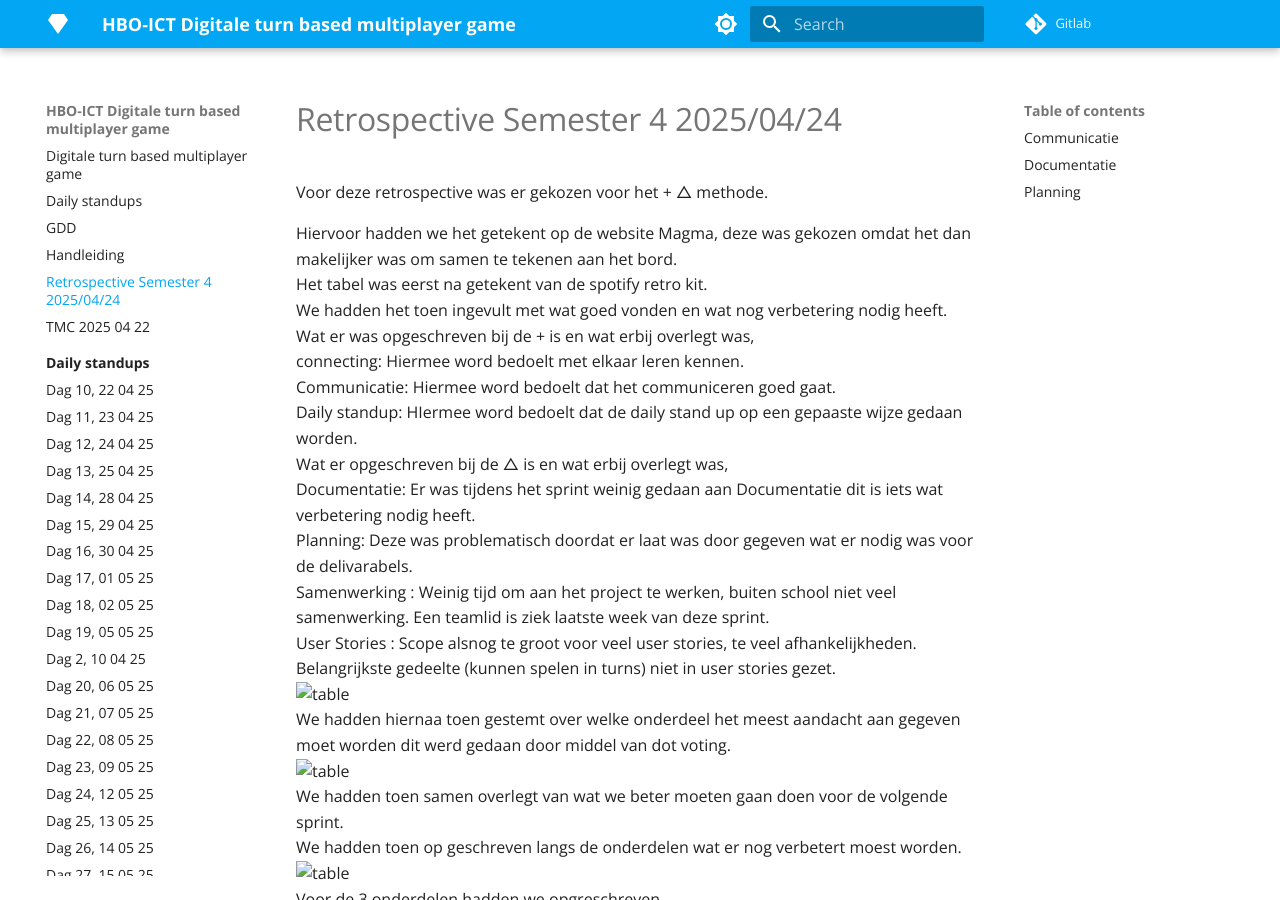
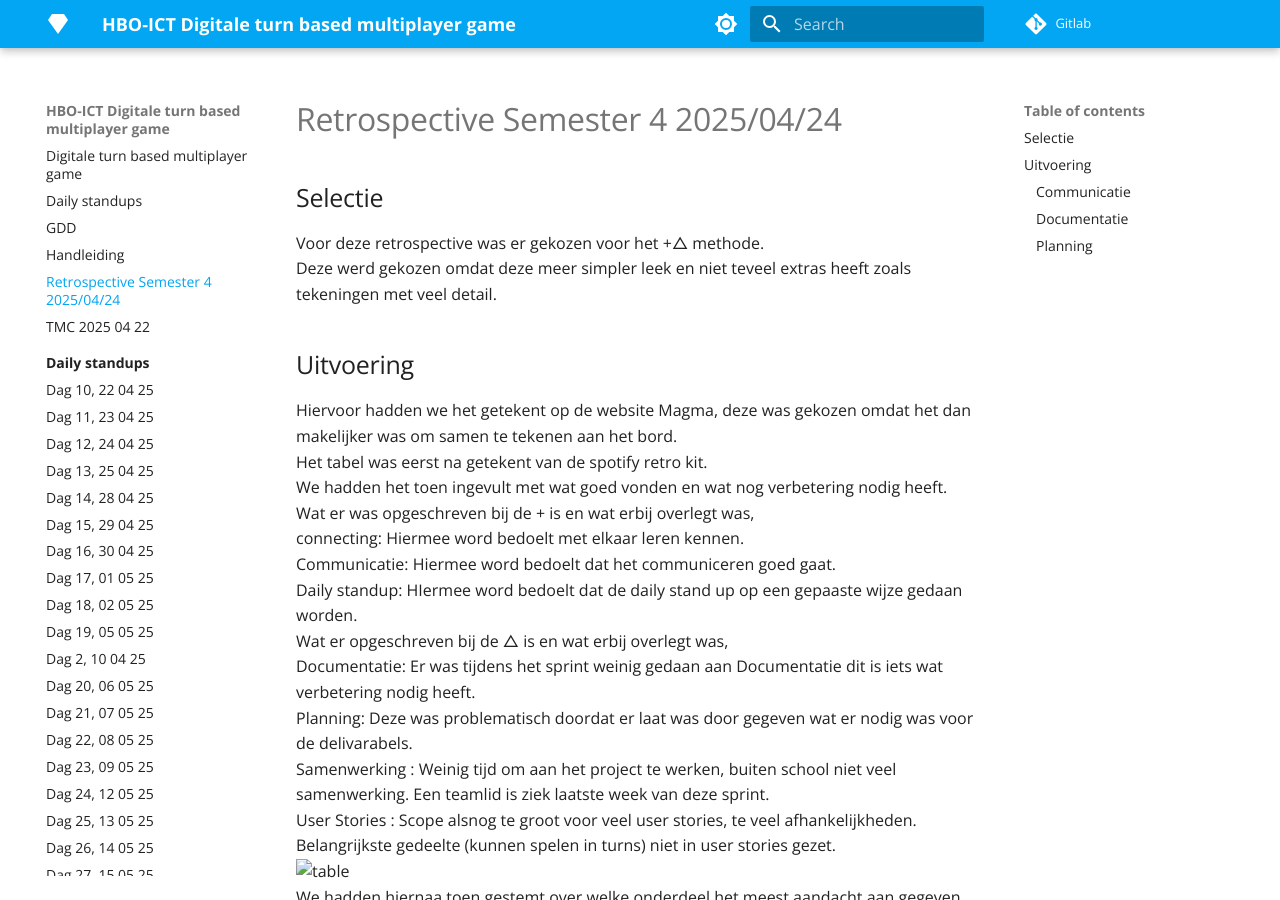
Before and after one commit to lieuweZ/HexFront, an MkDocs documentation site: the page built from docs/Retrospective 2025 04 24.md, in a window 1280 px wide and 900 px high. Built offline with MkDocs 1.6.1 and Material for MkDocs 9.7.7, drawn with Linux system fonts in a browser that asks for light colours; nearby versions of some CDN libraries; library files that are not in the unit come from our copies.

Commit message:
Edit Retrospective 2025 04 24.md

```diff
--- a/docs/Retrospective 2025 04 24.md
+++ b/docs/Retrospective 2025 04 24.md
@@ -1,8 +1,12 @@
 # Retrospective Semester 4 2025/04/24
 
 
-Voor deze retrospective was er gekozen voor het + △ methode.<br>
 
+## Selectie
+Voor deze retrospective was er gekozen voor het +△ methode.<br>
+Deze werd gekozen omdat deze meer simpler leek en niet teveel extras heeft zoals tekeningen met veel detail.
+
+## Uitvoering
 Hiervoor hadden we het getekent op de website Magma, deze was gekozen omdat het dan makelijker was om samen te tekenen aan het bord.<br>
 Het tabel was eerst na getekent van de spotify retro kit. <br>
 We hadden het toen ingevult met wat goed vonden en wat nog verbetering nodig heeft.<br>
```
